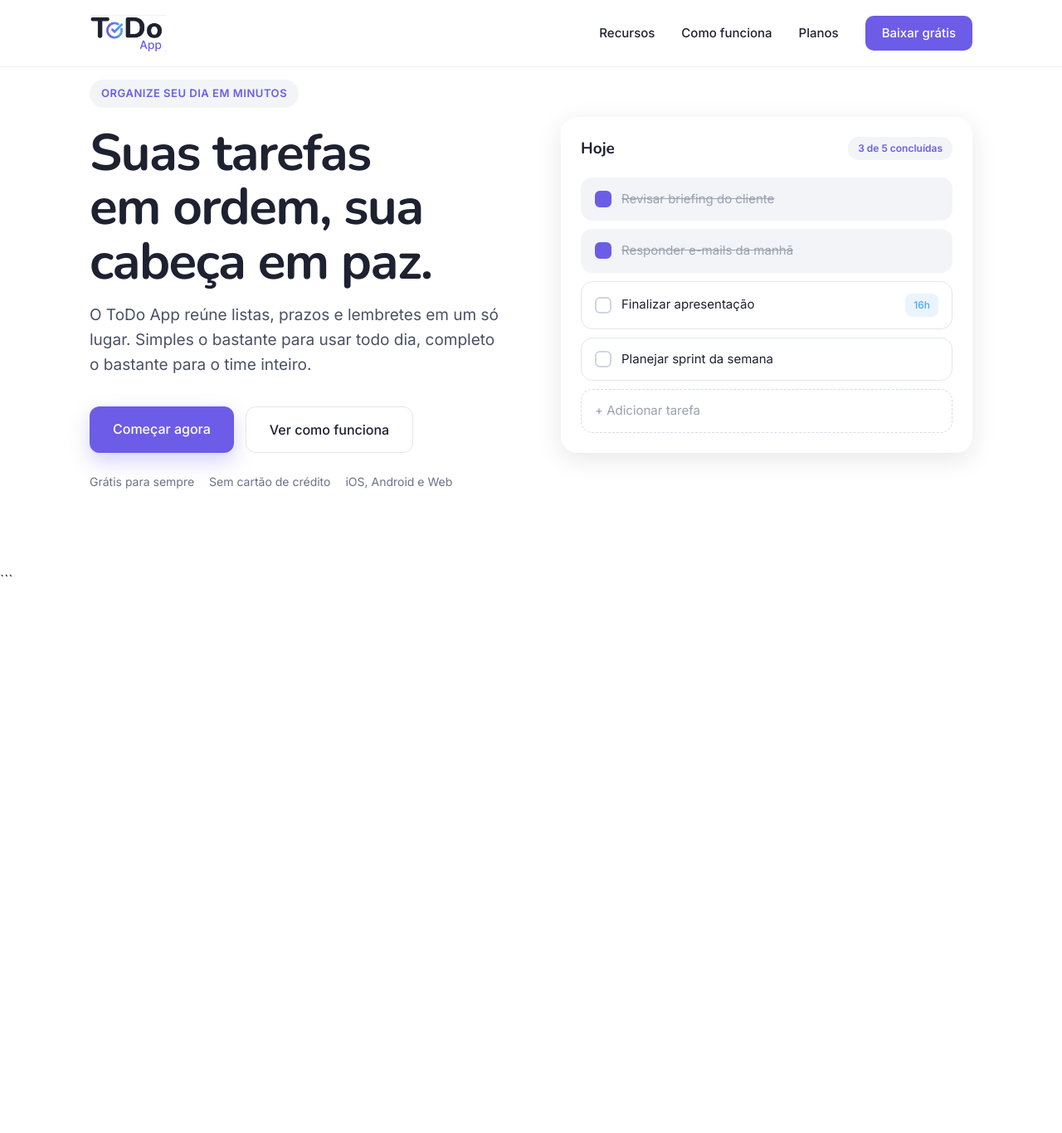
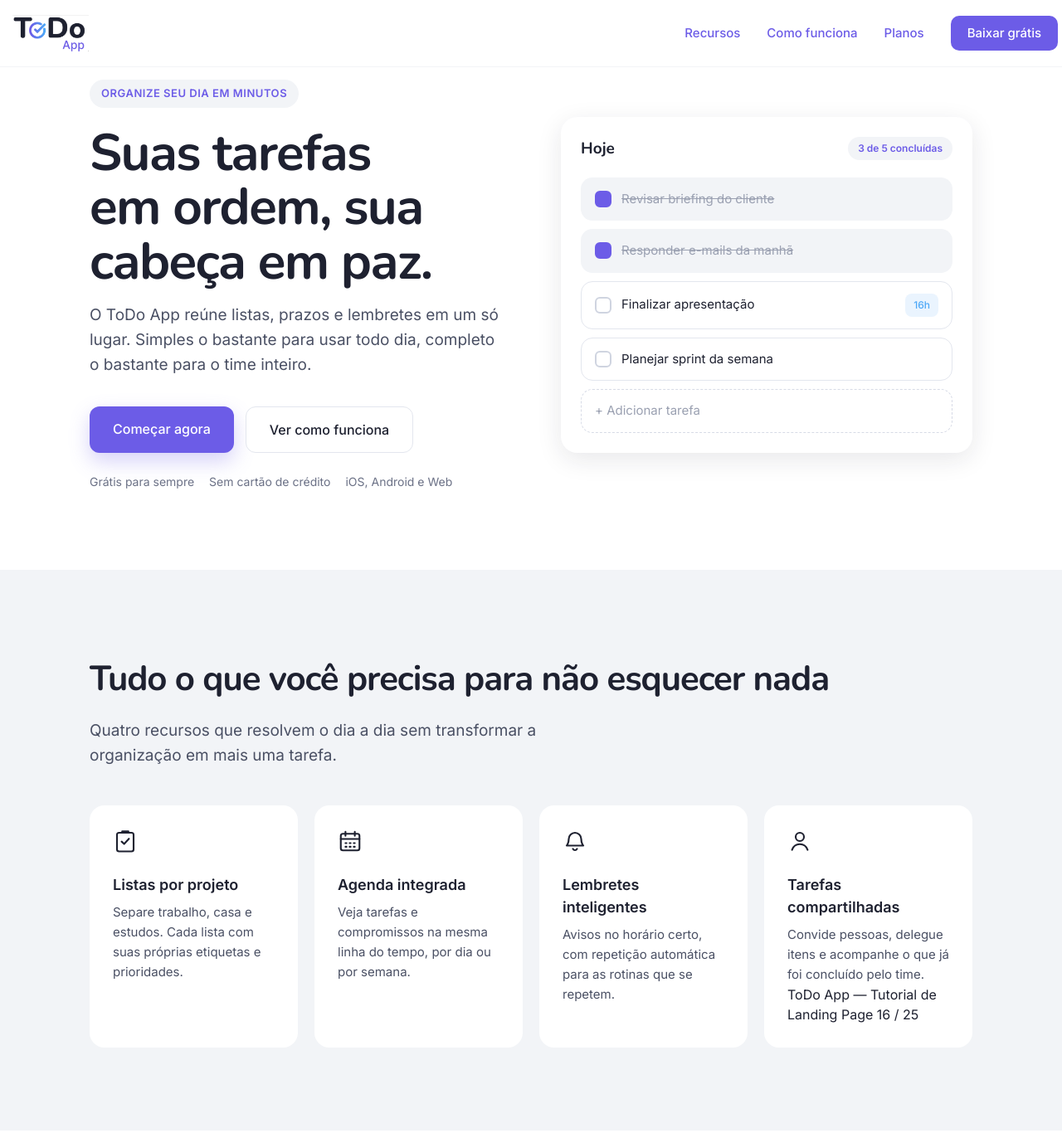
Before and after one commit to polimeneluizricardo/landing-page-todoapp, a plain HTML site: page index.html in a window 1280 px wide. Shown: the top 1366 px of the page at 83% size. Before the commit the page ends 800 px from the top, so only its background shows below. Drawn offline with nearby package versions, Linux system fonts and the light colour scheme.

Commit message:
Continua projeto da Issue #3

```diff
--- a/index.html
+++ b/index.html
@@ -110,6 +110,46 @@
 
         </section>
 
+<section id="recursos" class="band">
+<div class="container">
+<h2>Tudo o que você precisa para não esquecer nada</h2>
+<p class="lead lead--narrow">Quatro recursos que resolvem o dia a dia sem transformar a
+organização em mais uma tarefa.</p>
+<div class="grid grid--4">
+<article class="card">
+<svg class="icon" viewBox="0 0 24 24"><rect x="4" y="4" width="16" height="18"
+rx="2" /><path d="M9 4V2.6h6V4" /><path d="M8.5 12.5l2.4 2.3 4.6-5" /></svg>
+<h3>Listas por projeto</h3>
+<p>Separe trabalho, casa e estudos. Cada lista com suas próprias etiquetas e
+prioridades.</p>
+</article>
+<article class="card">
+<svg class="icon" viewBox="0 0 24 24"><rect x="3" y="5" width="18" height="16"
+rx="2" /><path d="M3 10h18M7.5 3v4M16.5 3v4" /><path d="M7.5 14h1M11.5 14h1M15.5 14h1M7.5
+17.5h1M11.5 17.5h1M15.5 17.5h1" /></svg>
+<h3>Agenda integrada</h3>
+<p>Veja tarefas e compromissos na mesma linha do tempo, por dia ou por semana.</p>
+</article>
+<article class="card">
+<svg class="icon" viewBox="0 0 24 24"><path d="M6 10a6 6 0 0 1 12 0c0 4 1.4 5.6 2
+6.4H4c.6-.8 2-2.4 2-6.4Z" /><path d="M10 19.5a2.2 2.2 0 0 0 4 0" /></svg>
+<h3>Lembretes inteligentes</h3>
+<p>Avisos no horário certo, com repetição automática para as rotinas que se
+repetem.</p>
+</article>
+<article class="card">
+<svg class="icon" viewBox="0 0 24 24"><circle cx="12" cy="8" r="4" /><path d="M4.5
+20.5c1.2-3.6 4-5.5 7.5-5.5s6.3 1.9 7.5 5.5" /></svg>
+<h3>Tarefas compartilhadas</h3>
+<p>Convide pessoas, delegue itens e acompanhe o que já foi concluído pelo time.</p>
+
+ToDo App — Tutorial de Landing Page 16 / 25
+
+</article>
+</div>
+</div>
+</section>
+
     </main>
 
 </body>
--- a/style.css
+++ b/style.css
@@ -1,4 +1,3 @@
-
 :root {
     --roxo: #6C5CE7;
     --azul: #4EA8F7;
@@ -65,6 +64,8 @@ a {
     text-decoration: none;
 }
 
+/* Container */
+
 .container {
     max-width: 1160px;
     margin: 0 auto;
@@ -107,7 +108,7 @@ a {
     max-width: 32em;
 }
 
-
+/* Header */
 
 .header {
     position: fixed;
@@ -115,7 +116,6 @@ a {
     left: 0;
     width: 100%;
     z-index: 10;
-
     background: rgba(255, 255, 255, 0.88);
     backdrop-filter: blur(12px);
     border-bottom: 1px solid var(--cinza);
@@ -123,18 +123,27 @@ a {
 
 .header__inner {
     display: flex;
+    justify-content: space-between;
     align-items: center;
-    justify-content: space-between;
-    gap: 24px;
-    flex-wrap: wrap;
+    width: 100%;
     padding-top: 18px;
     padding-bottom: 18px;
+}
+
+/* Faz somente o conteúdo do header ocupar quase toda a tela */
+.header .container {
+    max-width: none;
+    width: 100%;
+    margin: 0;
+    padding-left: 5px;
+    padding-right: 5px;
 }
 
 .logo img {
     display: block;
     height: 44px;
     width: auto;
+    padding-left: 10px;
 }
 
 .logo--sm {
@@ -151,18 +160,18 @@ a {
 .nav > a {
     font-size: 15px;
     font-weight: 500;
-    color: var(--escuro);
+    color: var(--roxo);
 }
 
 .nav > a:hover {
-    color: var(--roxo);
+    color: #5b4bd6;
 }
 
 .nav > a.btn {
     color: var(--branco);
 }
 
-
+/* Botões */
 
 .btn {
     display: inline-block;
@@ -213,6 +222,8 @@ a {
     color: var(--escuro);
 }
 
+/* Pills */
+
 .pill {
     display: inline-block;
     font-size: 13px;
@@ -232,7 +243,7 @@ a {
     padding: 5px 12px;
 }
 
-
+/* Hero */
 
 .hero {
     display: grid;
@@ -263,7 +274,7 @@ a {
     font-size: 14px;
 }
 
-
+/* Mockup */
 
 .mock {
     background: transparent;
@@ -271,7 +282,7 @@ a {
 }
 
 .mock__card {
-    background: #FFFFFF;
+    background: var(--branco);
     border-radius: 20px;
     padding: 24px;
     border: none;
@@ -344,3 +355,48 @@ a {
     padding: 5px 10px;
     border-radius: 8px;
 }
+
+/* Grids e cards */
+
+.grid {
+    display: grid;
+    gap: 20px;
+    margin-top: 44px;
+}
+
+.grid--4 {
+    grid-template-columns: repeat(auto-fit, minmax(240px, 1fr));
+}
+
+.grid--3 {
+    grid-template-columns: repeat(auto-fit, minmax(270px, 1fr));
+    gap: 28px;
+    margin-top: 0;
+}
+
+.card {
+    background: var(--branco);
+    border-radius: 18px;
+    padding: 28px;
+}
+
+.card h3 {
+    margin: 18px 0 8px;
+}
+
+.card p,
+.step p {
+    font-size: 15px;
+    line-height: 1.6;
+    color: var(--texto);
+}
+
+.icon {
+    width: 30px;
+    height: 30px;
+    fill: none;
+    stroke: var(--escuro);
+    stroke-width: 1.7;
+    stroke-linecap: round;
+    stroke-linejoin: round;
+}
```
